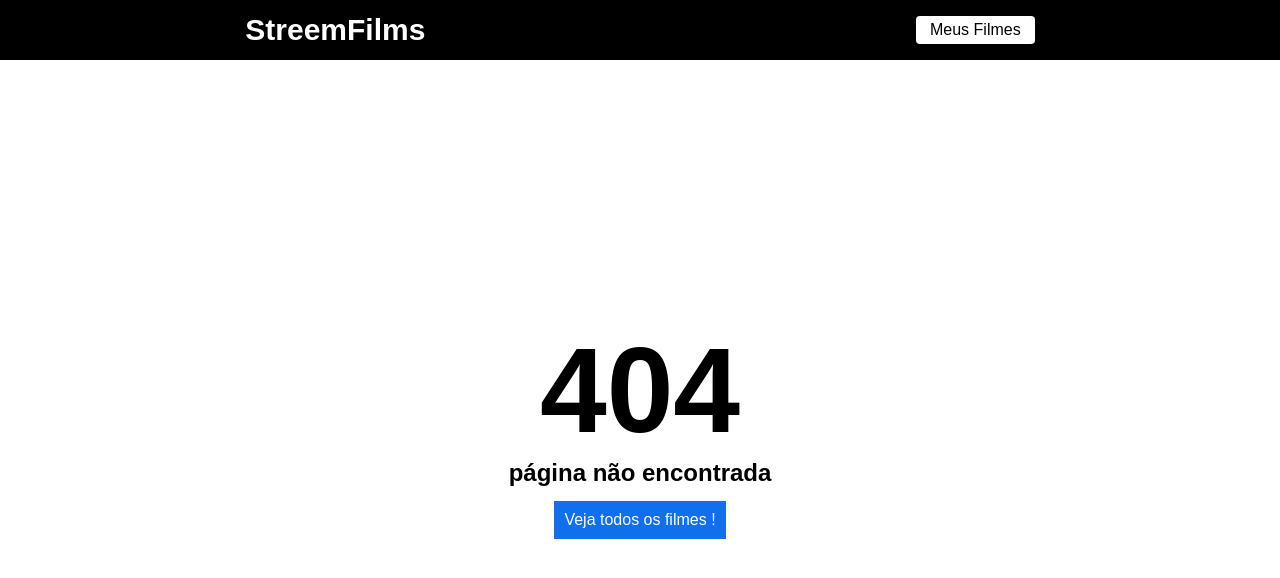
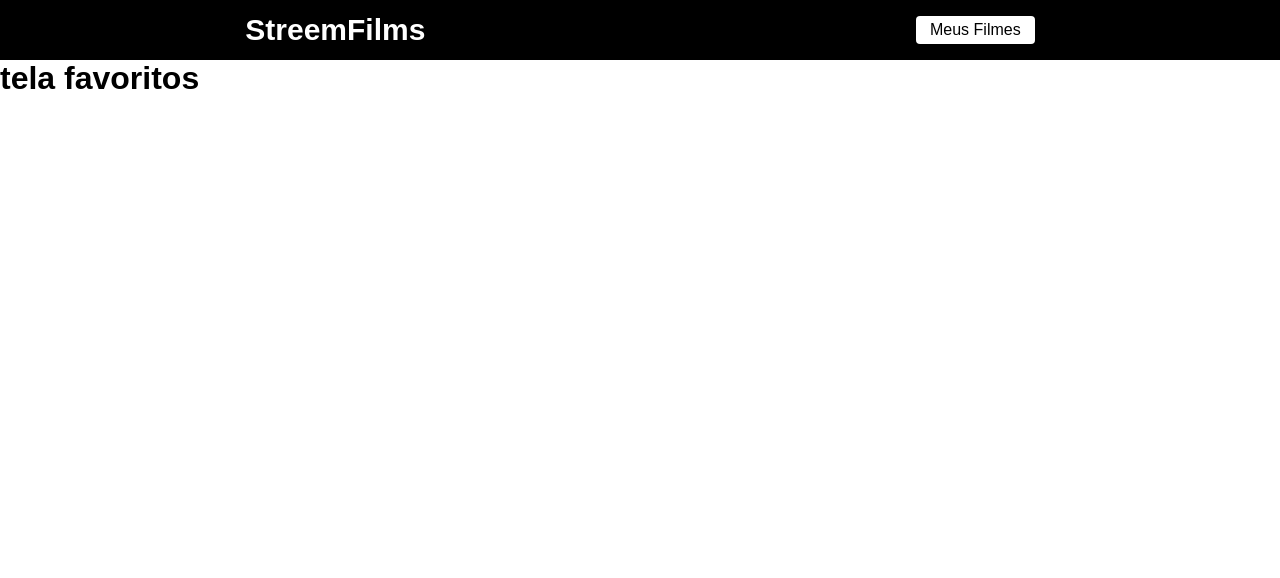
Before and after one commit to paneg05/streemfilms, a React (Create React App) app: page /favoritos in a window 1280 px wide. Before the commit this address had no page. Shown: the top 578 px of the page. Built offline with nearby package versions, Linux system fonts and the light colour scheme.

Commit message:
criando rota favoritos

```diff
--- a/src/routs.js
+++ b/src/routs.js
@@ -3,6 +3,9 @@ import { BrowserRouter, Routes, Route } from "react-router-dom";
 import Header from "./Components/Header";
 import Home from './pages/Home'
 import Filmes from './pages/Filmes'
+import Favoritos from './pages/Favoritos'
+
+
 import Erro from "./pages/Erro";
 
 function RoutesApp(){
@@ -15,6 +18,7 @@ function RoutesApp(){
 
                 <Route path="/" element={<Home/>}/>
                 <Route path="/filme/:id" element={<Filmes/>}/>
+                <Route path='/favoritos' element={<Favoritos/>}/>
 
                 <Route path="*" element={<Erro/>}/>
             </Routes>
```
